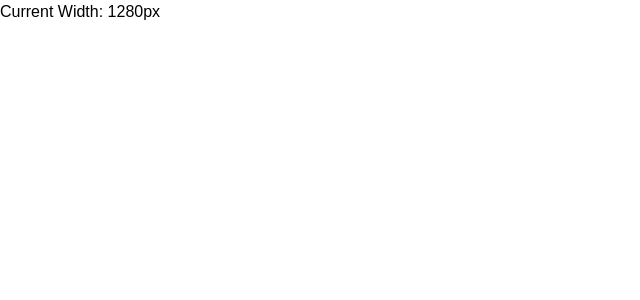
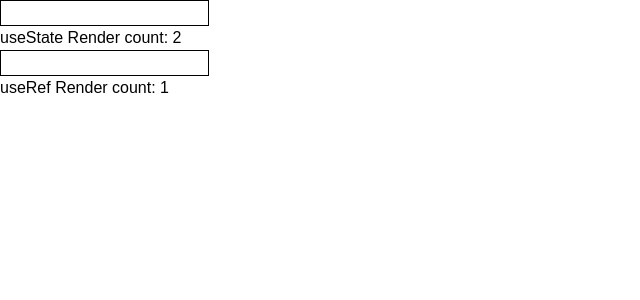
Before and after one commit to tarunmedisetti13/map_functions, a React (Vite) app: page / in a window 1280 px wide. Shown: the top 300 px of the page, without its empty margins (0-640 px from the left). Built offline with nearby package versions, Linux system fonts and the light colour scheme.

Commit message:
used useref and useState

```diff
--- a/src/App.jsx
+++ b/src/App.jsx
@@ -1,11 +1,15 @@
 import React from 'react'
 import Form from './Form'
 import { useState } from 'react'
-import ComponentB from './components/ComponentB'
+import ComponentA from './components/ComponentA'
+import ComponentB from './components/ComponentB';
 const App = () => {
   const [isLoggedIn, setIsLoggedIn] = useState('false');
   return (
-    <ComponentB />
+    <>
+      <ComponentA />
+      <ComponentB /></>
+
   )
 }
 
--- a/src/components/ComponentA.jsx
+++ b/src/components/ComponentA.jsx
@@ -1,16 +1,18 @@
-import { useState, useEffect } from 'react';
+import React, { useState, useEffect } from 'react';
 
-function useWindowWidth() {
-    const [width, setWidth] = useState(window.innerWidth);
+export default function App() {
+    const [name, setName] = useState('');
+    const [renderCount, setRenderCount] = useState(1);
 
     useEffect(() => {
-        const handleResize = () => setWidth(window.innerWidth);
+        console.log('Render with useState');
+        setRenderCount(prev => prev + 1);
+    }, [name]);
 
-        window.addEventListener('resize', handleResize);
-        return () => window.removeEventListener('resize', handleResize);
-    }, []);
-
-    return width;
+    return (
+        <>
+            <input value={name} onChange={(e) => setName(e.target.value)} className='border' />
+            <div>useState Render count: {renderCount}</div>
+        </>
+    );
 }
-
-export default useWindowWidth;
--- a/src/components/ComponentB.jsx
+++ b/src/components/ComponentB.jsx
@@ -1,8 +1,18 @@
-import React from 'react';
-import useWindowWidth from './ComponentA';
+import React, { useState, useEffect, useRef } from 'react';
 
-const MyComponent = () => {
-    const width = useWindowWidth();
-    return <div>Current Width: {width}px</div>;
-};
-export default MyComponent;
+export default function App() {
+    const [name, setName] = useState('');
+    const renderCount = useRef(1);
+
+    useEffect(() => {
+        console.log('Render with useRef');
+        renderCount.current += 1;
+    });
+
+    return (
+        <>
+            <input value={name} onChange={(e) => setName(e.target.value)} className='border' />
+            <div>useRef Render count: {renderCount.current}</div>
+        </>
+    );
+}
```
